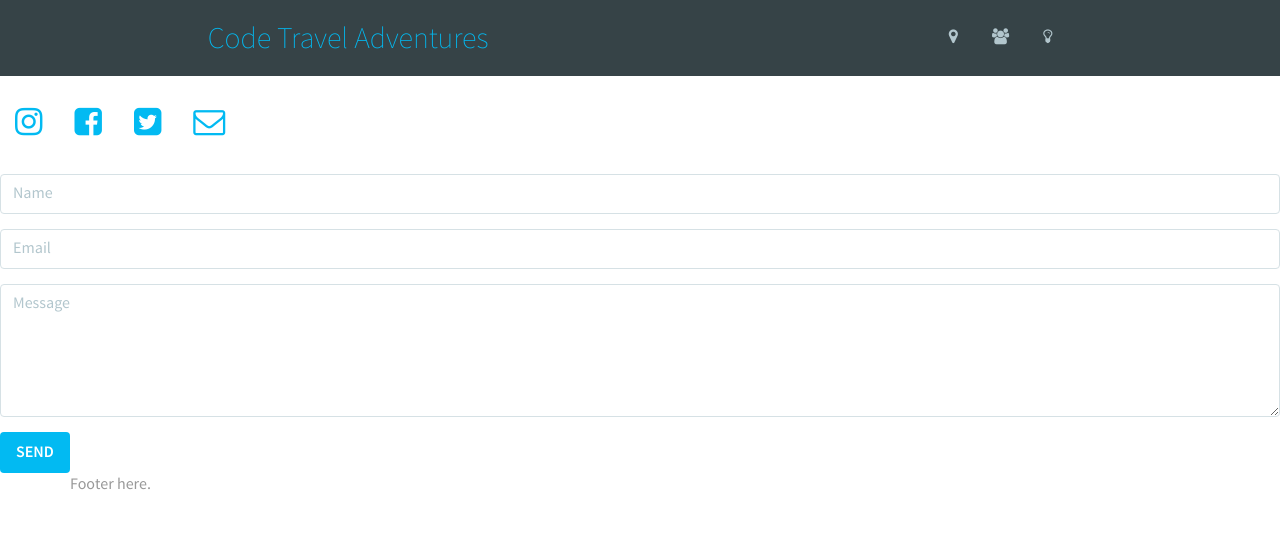
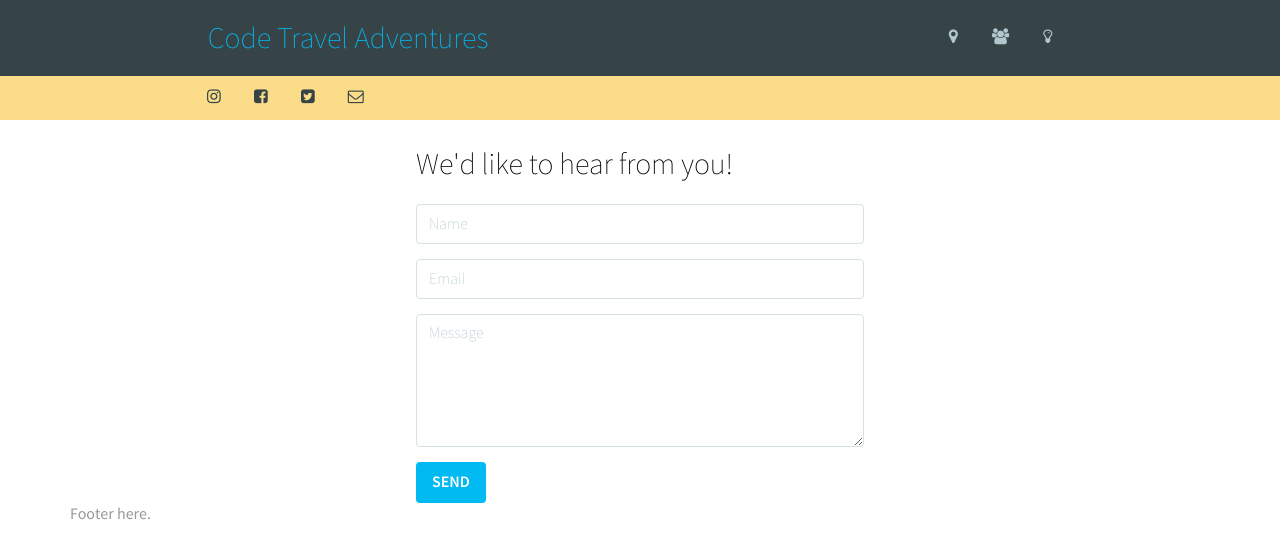
Before and after one commit to Code-Travel-Adventures/code-travel-adventures.github.io, a Jekyll site: the page built from contactUs.html, in a window 1280 px wide. Shown: the top 559 px of the page. Built offline with Jekyll 4.4.1, drawn with Linux system fonts in a browser that asks for light colours; nearby versions of some CDN libraries.

Commit message:
format contact us form

```diff
--- a/_includes/header.html
+++ b/_includes/header.html
@@ -1,6 +1,6 @@
-<header class="site-header">
+<header class="width-full bg-yellow" style="margin-bottom: 15px;" >
 
-    <nav class="navbar navbar-inverse b-r-0" role="navigation">
+    <nav class="navbar navbar-inverse b-r-0 m-b-0" role="navigation">
         <div class="container-fluid width-70">
             <div class="navbar-header " style="height: 74px; width: 500px;">
                 <div class="p-t-17">
@@ -32,12 +32,13 @@
         </div><!-- /.container-fluid -->
     </nav>
 
-    <ul class="nav nav-pills width-70">
+    <div class="width-70 center">
+        <ul class="nav width-70" >
         {% if site.instagram_username %}
 
         <li>
-            <a href="https://instagram.com/{{ site.instagram_username }}" target="_blank">
-                {% icon fa-instagram fa-2x %}
+            <a class="color-black" href="https://instagram.com/{{ site.instagram_username }}" target="_blank">
+                {% icon fa-instagram fa %}
             </a>
         </li>
         {% endif %}
@@ -45,25 +46,27 @@
         {% if site.facebook_username %}
 
         <li>
-            <a href="https://facebook.com/{{ site.facebook_username }}" target="_blank">
-                {% icon fa-facebook-square fa-2x %}
+            <a  class="color-black" href="https://facebook.com/{{ site.facebook_username }}" target="_blank">
+                {% icon fa-facebook-square fa %}
             </a>
         </li>
         {% endif %}
         {% if site.twitter_username %}
 
         <li>
-            <a href="https://twitter.com/{{ site.twitter_username }}" target="_blank">
-                {% icon fa-twitter-square fa-2x %}
+            <a class="color-black" href="https://twitter.com/{{ site.twitter_username }}" target="_blank">
+                {% icon fa-twitter-square fa %}
             </a>
         </li>
         {% endif %}
 
 
         <li>
-            <a href="/contactUs.html">
-                {% icon fa-envelope-o fa-2x %}
+            <a class="color-black" href="/contactUs.html">
+                {% icon fa-envelope-o fa %}
             </a>
         </li>
     </ul>
+    </div>
+
 </header>
--- a/_layouts/default.html
+++ b/_layouts/default.html
@@ -7,7 +7,7 @@
 
     {% include header.html %}
 
-    <div class="contents">
+    <div class="width-70 center">
         {{ content }}
     </div>
 
--- a/_sass/_custom.scss
+++ b/_sass/_custom.scss
@@ -4,9 +4,38 @@
 
 @import "variables";
 
+.bg-yellow {
+    background: $yellow;
+}
+
+.bg-black {
+    background: $black;
+}
+
+.color-white {
+    color: $white;
+}
+
+.color-black {
+    color: $black;
+}
+
 .width-70 {
     width: 70%;
 }
+
+.width-50 {
+    width: 50%;
+}
+
+.width-full {
+    width: 100%;
+}
+
+.center {
+    margin: 0px auto;
+}
+
 
 ul.width-70 {
     white-space: nowrap;
@@ -34,6 +63,14 @@ ul.width-70 li {
     margin-top: 30px;
 }
 
+.m-b-0 {
+    margin-bottom: 0px;
+}
+
+.m-b-15 {
+    margin-bottom: 15px;
+}
+
 .p-t-17 {
     padding-top: 17px;
 }
--- a/_sass/_variables.scss
+++ b/_sass/_variables.scss
@@ -4,3 +4,8 @@
 
 // index.html variables
 $font-light: SourceSansProExtraLight, Helvetica, Arial, sans-serif;
+
+//colors
+$yellow: #fbdd89;
+$white: #ffffff;
+$black: #364347;
--- a/contactUs.html
+++ b/contactUs.html
@@ -2,7 +2,13 @@
 layout: page
 ---
 
-<form action="//formspree.io/{{ site.email }}" method="POST">
+    <div class="width-50 center">
+
+        <div class="font-light big-font m-b-15">
+                We'd like to hear from you!
+        </div>
+
+        <form class="font-light" action="//formspree.io/{{ site.email }}" method="POST">
             <div class="form-group">
                 <input type="text" class="form-control" name="name" placeholder="Name">
             </div>
@@ -14,3 +20,5 @@ layout: page
             </div>
             <input type="submit" class="btn btn-primary" value="Send">
         </form>
+
+    </div>
```
Lines whose indentation alone changed are shown as unchanged.
